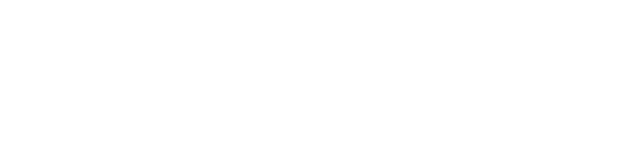
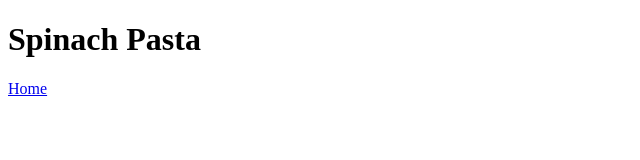
Before and after one commit to rukifellith/odin-recipes, a plain HTML site: page recipes/spinachpasta.html in a window 1280 px wide. Shown: the whole page, without its empty margins (0-640 px from the left). Drawn offline with Linux system fonts and the light colour scheme.

Commit message:
Add navigation
Added navigation to index and the spinachpasta page

```diff
--- a/recipes/spinachpasta.html
+++ b/recipes/spinachpasta.html
@@ -5,6 +5,7 @@
     <title>Spinach Pasta Recipe</title>
   </head>
   <body>
-
+    <h1>Spinach Pasta</h1>
+    <a href="../index.html">Home</a>
   </body>
 </html>
```
Also changed, not shown: index.html (+1 -0 lines).
